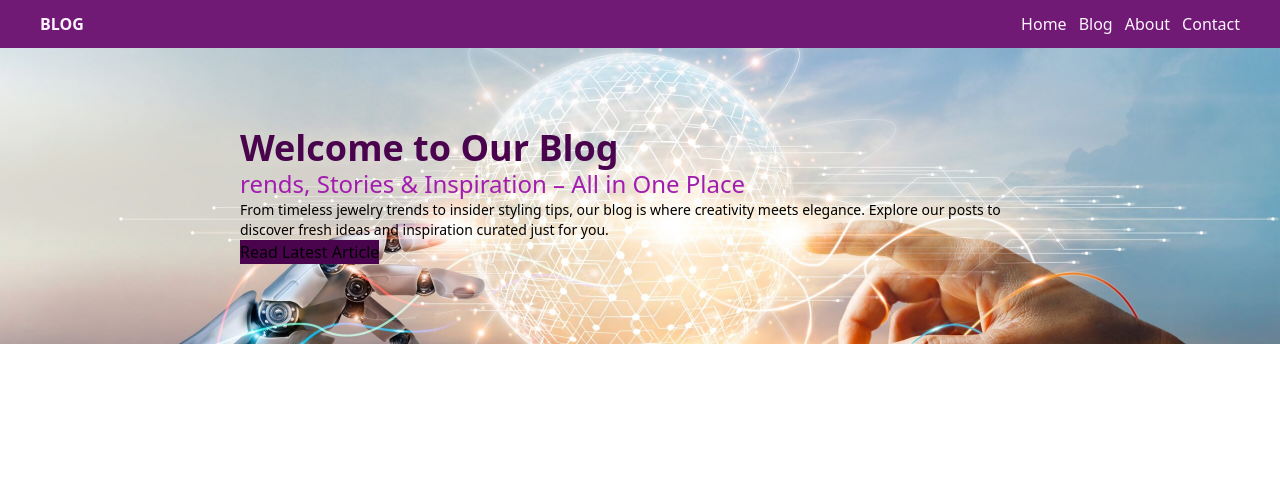
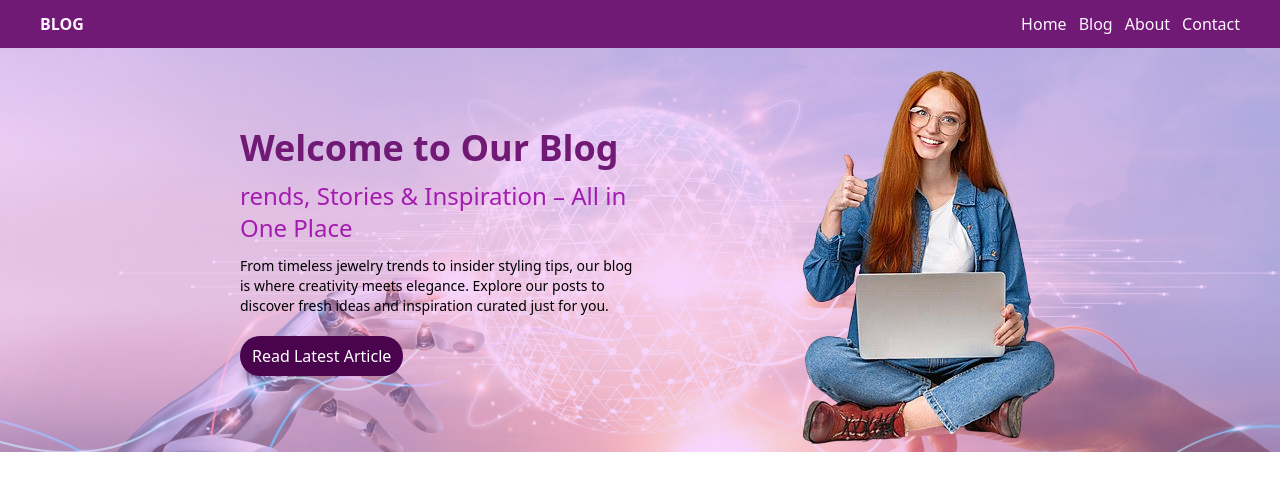
Before and after one commit to A-Coder-13/BLOG-WITH-TAILWIND, a plain HTML site: page Index.html in a window 1280 px wide. Drawn offline with nearby package versions, Linux system fonts and the light colour scheme.

Commit message:
Header commpleted

```diff
--- a/Index.html
+++ b/Index.html
@@ -25,11 +25,18 @@
     </section>
 
     <!-- Hero Seaction -->
-    <section class="bg-[url(/img/Hero-bg.jpg)] bg-cover bg-center p-20 md:px-60">
-        <h1 class="md:text-4xl text-fuchsia-950 font-bold">Welcome to Our Blog</h1>
-        <h4 class="md:text-2xl text-fuchsia-700 font-medium">rends, Stories & Inspiration – All in One Place</h4>
-        <p class="font-light sm:text-sm md:text-md">From timeless jewelry trends to insider styling tips, our blog is where creativity meets elegance. Explore our posts to discover fresh ideas and inspiration curated just for you.</p>
-        <button class="bg-fuchsia-950">Read Latest Article</button>
+    <section class="bg-[url(/img/Hero-bg.jpg)] bg-cover bg-center">
+        <div class="bg-fuchsia-300/50 md:flex">
+            <div class="md:w-1/2 pl-5 lg:pl-60 pt-5 lg:pt-20">
+                <h1 class="text-2xl md:text-4xl text-fuchsia-900 font-bold">Welcome to Our Blog</h1>
+                <h4 class="md:text-2xl text-fuchsia-700 pt-3 font-medium">rends, Stories & Inspiration – All in One Place</h4>
+                <p class="font-light sm:text-sm md:text-md pt-3">From timeless jewelry trends to insider styling tips, our blog is where creativity meets elegance. Explore our posts to discover fresh ideas and inspiration curated just for you.</p>
+                <button class="bg-fuchsia-950 transition delay-150 duration-300 ease-in-out hover:rounded-lg hover:-translate-y-1  hover:scale-110 hover:bg-fuchsia-700 text-white px-3 py-2 my-5 rounded-full">Read Latest Article</button>
+            </div>
+            <div class="hidden md:block md:w-1/2">
+                <img src="img/hero-person.png" class="" alt="">
+            </div>
+        </div>
 
     </section>
 </body>
```
Also changed, not shown: img/hero-bg.avif (deleted), img/hero-person.png (added).
